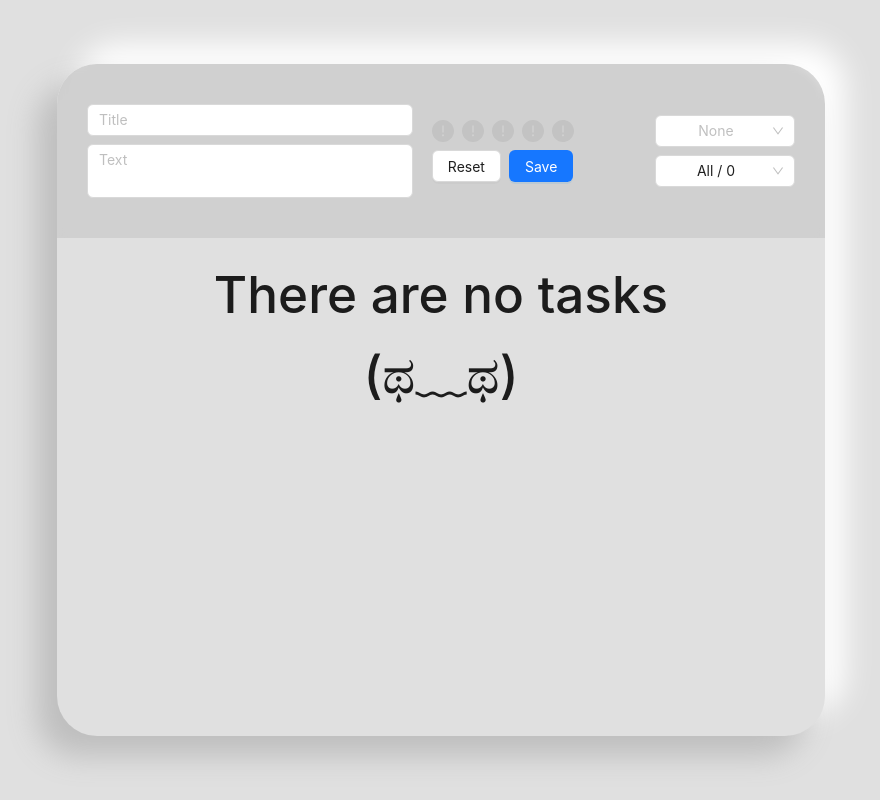
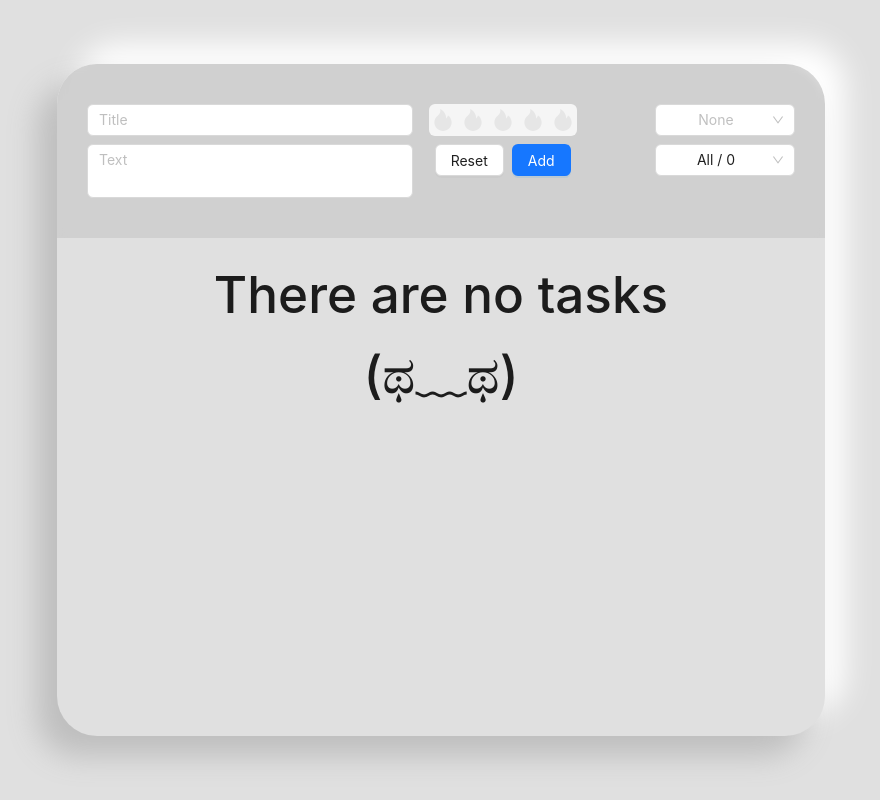
Before and after one commit to hell-llex/react-todo-list, a React (Vite) app: page / in a window 1280 px wide. Shown: the whole page, without its empty margins (199-1079 px from the left). Built offline with nearby package versions, Linux system fonts and the light colour scheme.

Commit message:
fix: fix UI and icon

```diff
--- a/src/components/ControlsBar/ControlsBar.scss
+++ b/src/components/ControlsBar/ControlsBar.scss
@@ -8,7 +8,7 @@
   display: flex;
   flex-direction: row;
   justify-content: space-between;
-  align-items: center;
+  align-items: flex-start;
   gap: 1vw;
   background: hsla(0, 0%, 75%, 0.5);
   backdrop-filter: blur(5px);
@@ -56,7 +56,7 @@
     &.active {
       padding: 2rem 3rem;
       gap: 2vh;
-      transform: translateY(-55%);
+      transform: translateY(-60%);
       transition: all 0.3s ease-in-out;
 
       .container-sort {
--- a/src/components/CreateTodoItem/CreateTodoItem.scss
+++ b/src/components/CreateTodoItem/CreateTodoItem.scss
@@ -4,7 +4,7 @@
   display: flex;
   flex-direction: row;
   justify-content: space-between;
-  align-items: center;
+  align-items: flex-start;
   gap: 1rem;
 
   .container-btn {
@@ -15,6 +15,16 @@
     justify-content: flex-start;
     align-items: center;
     gap: 1vh;
+
+    .container-rate {
+      height: 32px;
+      border-radius: 0.6rem;
+      padding: 0 0.3rem;
+      background: whitesmoke;
+      display: flex;
+      justify-content: center;
+      align-items: center;
+    }
   }
 
   .container-input {
--- a/src/components/CreateTodoItem/CreateTodoItem.tsx
+++ b/src/components/CreateTodoItem/CreateTodoItem.tsx
@@ -1,5 +1,5 @@
 import './CreateTodoItem.scss';
-import { ExclamationCircleFilled } from '@ant-design/icons';
+import { FireFilled } from '@ant-design/icons';
 import { Button, Input, Rate, Space } from 'antd';
 import TextArea from 'antd/es/input/TextArea';
 import { useState } from 'react';
@@ -58,17 +58,19 @@ const CreateTodoItem = () => {
       </div>
 
       <div className="container-btn">
-        <Rate
-          value={rating}
-          onChange={(e) => setRating(e)}
-          character={<ExclamationCircleFilled style={{ fontSize: '2.2rem' }} />}
-        />
+        <div className="container-rate">
+          <Rate
+            value={rating}
+            onChange={(e) => setRating(e)}
+            character={<FireFilled style={{ fontSize: '22px' }} />}
+          />
+        </div>
         <Space direction="horizontal">
           <Button type="default" onClick={resetForm}>
             Reset
           </Button>
           <Button type="primary" onClick={onFinish}>
-            Save
+            Add
           </Button>
         </Space>
       </div>
--- a/src/components/TodoItem/TodoItem.scss
+++ b/src/components/TodoItem/TodoItem.scss
@@ -7,9 +7,7 @@
 .todo-item {
   position: relative;
   padding: 0.5rem 2rem;
-  height: 100%;
   width: 100%;
-
   list-style: none;
   display: flex;
   flex-direction: row;
@@ -53,6 +51,9 @@
     align-items: flex-end;
     gap: 0.5rem;
     transition: all 0.3s ease-in-out;
+    border-radius: 1rem;
+    padding: 1rem;
+    background: #e0e0e0;
 
     .time {
       font-size: 1.4rem;
--- a/src/components/TodoItem/TodoItem.tsx
+++ b/src/components/TodoItem/TodoItem.tsx
@@ -18,11 +18,7 @@ import {
 } from 'antd';
 const { Text } = Typography;
 import type { CheckboxChangeEvent } from 'antd/es/checkbox';
-import {
-  DeleteFilled,
-  EditFilled,
-  ExclamationCircleFilled,
-} from '@ant-design/icons';
+import { DeleteFilled, EditFilled, FireFilled } from '@ant-design/icons';
 import TextArea from 'antd/es/input/TextArea';
 import Paragraph from 'antd/es/typography/Paragraph';
 import Title from 'antd/es/typography/Title';
@@ -142,10 +138,7 @@ const TodoItem = ({ itemInfo }: { itemInfo: ITodoItem }) => {
                   />
                 </Tooltip>
                 <Tooltip title="Remove">
-                  <Button
-                    icon={<DeleteFilled />}
-                    onClick={removeItem}
-                  />
+                  <Button icon={<DeleteFilled />} onClick={removeItem} />
                 </Tooltip>
               </Space>
             )}
@@ -153,9 +146,7 @@ const TodoItem = ({ itemInfo }: { itemInfo: ITodoItem }) => {
               disabled={onEditingTodo ? false : true}
               value={rating}
               onChange={(e) => setRating(e)}
-              character={
-                <ExclamationCircleFilled style={{ fontSize: '2.2rem' }} />
-              }
+              character={<FireFilled style={{ fontSize: '2.2rem' }} />}
             />
             <Text className="time">
               {new Date(itemInfo.date).toLocaleDateString('ru-RU', {
```
